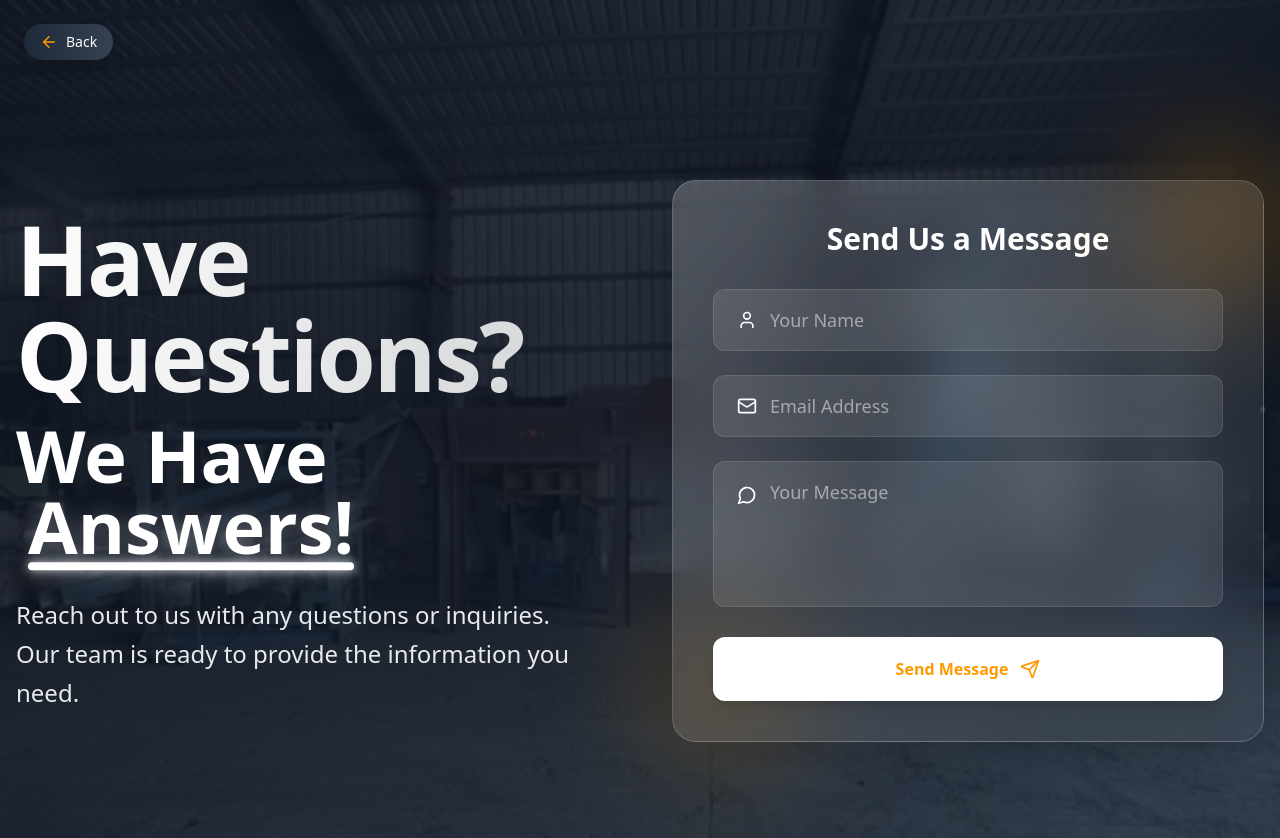
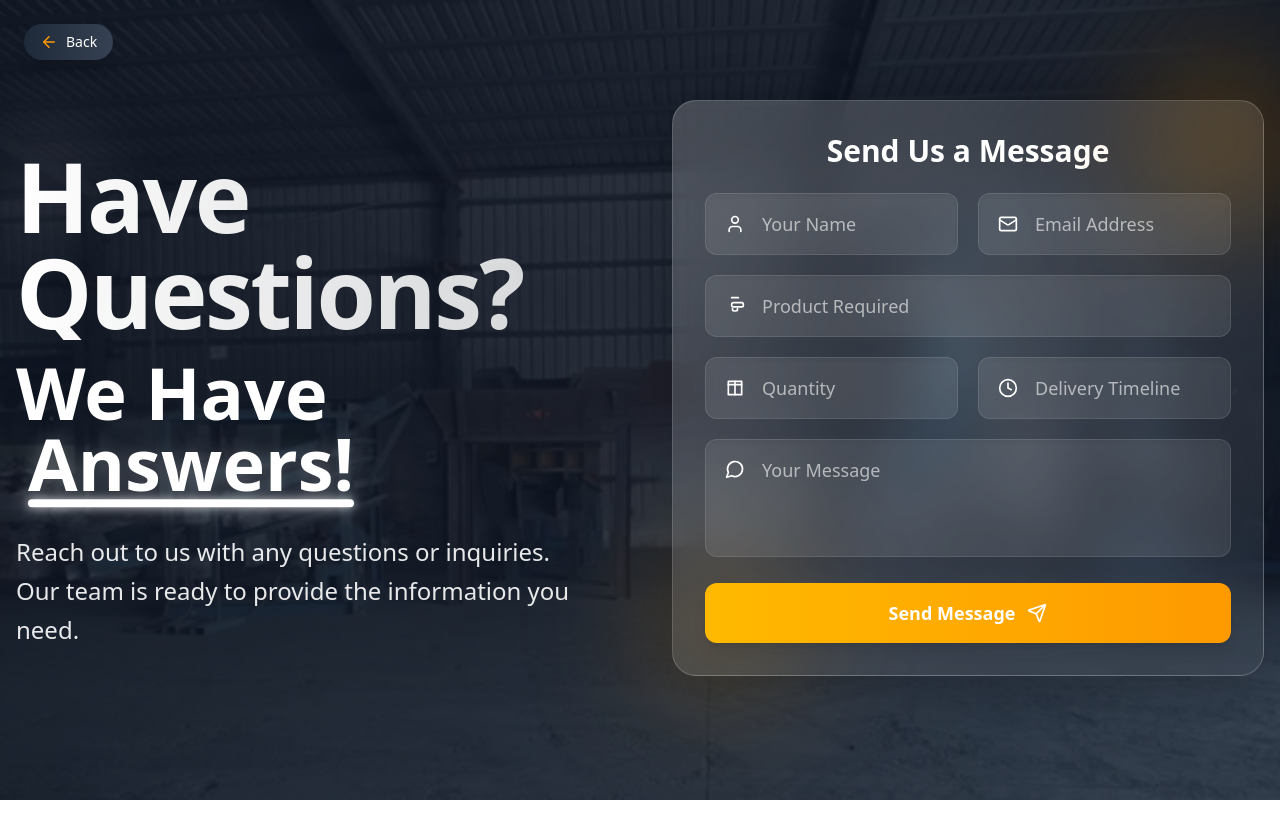
Before and after one commit to Manaslohe/BB_Minerals-Metals, a React (Vite) app: page /inquiry in a window 1280 px wide. After the commit the page ends 800 px from the top, so only its background shows below. Built offline with nearby package versions, Linux system fonts and the light colour scheme.

Commit message:
inquiry form update

```diff
--- a/src/components/Company/inquiry.jsx
+++ b/src/components/Company/inquiry.jsx
@@ -11,11 +11,14 @@ const Inquiry = () => {
   const handleSubmit = (e) => {
     e.preventDefault();
     setIsSubmitting(true);
-    const url = "https://script.google.com/macros/s/AKfycbwCFKCTqyzmvwu_67tPJCdaQd7e4zMtUm2E1UbO0JV3QmmDuKqUhjf2yYCH9Ab9pqrU/exec";
+    const url = "https://script.google.com/macros/s/AKfycbzs4UUCPpoRF_LhKvj791I3fPDP_2PF2P1LuQmjQH0zw_0Ux6HEG3Qr4dpUm34pSsrE/exec";
 
     const userData = {
       Name: e.target.name.value,
       Email: e.target.email.value,
+      Product: e.target.product.value,
+      Quantity: e.target.quantity.value,
+      DeliveryTimeline: e.target.deliveryTimeline.value,
       Message: e.target.message.value,
       Timestamp: new Date().toISOString()
     };
@@ -183,12 +186,12 @@ const Inquiry = () => {
         </div>
 
         {/* Content Container */}
-        <div className="relative z-10 container mx-auto px-4 py-16 lg:py-24">
-          <div className="flex flex-col lg:flex-row items-center justify-between gap-16">
+        <div className="relative z-10 container mx-auto px-4 pt-4">
+          <div className="flex flex-col lg:flex-row items-start justify-between gap-8 lg:gap-16">
             {/* Left Section - Text */}
             <motion.div
               variants={itemVariants}
-              className="lg:w-1/2 text-white"
+              className="lg:w-1/2 text-white pt-12"
             >
               <motion.div
                 variants={titleVariants}
@@ -230,35 +233,36 @@ const Inquiry = () => {
               </motion.p>
             </motion.div>
 
-            {/* Right Section - Form */}
+            {/* Right Section - Form - Starting from same line as back button */}
             <motion.div
               variants={itemVariants}
-              className="lg:w-1/2 w-full"
+              className="lg:w-1/2 w-full lg:mt-0 mt-8"
             >
               <motion.div
                 variants={itemVariants}
-                className="relative backdrop-blur-xl bg-gradient-to-br from-white/20 to-white/5 rounded-3xl p-8 lg:p-10 border border-white/20 shadow-[0_0_60px_-15px_rgba(0,0,0,0.3)]"
+                className="relative backdrop-blur-xl bg-gradient-to-br from-white/20 to-white/5 rounded-3xl p-6 lg:p-8 border border-white/20 shadow-[0_0_60px_-15px_rgba(0,0,0,0.3)]"
                 whileHover={{ boxShadow: "0 0 80px -15px rgba(0,0,0,0.4)" }}
                 transition={{ duration: 0.3 }}
               >
                 <div className="absolute -top-10 -right-10 w-40 h-40 bg-amber-500/30 rounded-full blur-3xl"></div>
                 <div className="absolute -bottom-8 -left-8 w-40 h-40 bg-amber-500/20 rounded-full blur-3xl"></div>
 
-                <h3 className="text-3xl font-bold text-white mb-8 text-center">
+                <h3 className="text-3xl font-bold text-white mb-6 text-center">
                   Send Us a Message
                 </h3>
 
-                <form onSubmit={handleSubmit} className="space-y-6 relative">
+                <form onSubmit={handleSubmit} className="space-y-5 relative">
+                  <div className="grid grid-cols-1 md:grid-cols-2 gap-5">
                     <motion.div
                       variants={itemVariants}
                       className="relative group"
                     >
-                    <User size={20} className="absolute left-6 top-1/2 transform -translate-y-1/2 text-white transition-colors duration-300 group-hover:text-amber-200" />
+                      <User size={20} className="absolute left-5 top-1/2 transform -translate-y-1/2 text-white transition-colors duration-300 group-hover:text-amber-200" />
                       <input
                         type="text"
                         name="name"
                         placeholder="Your Name"
-                      className="w-full px-6 py-4 pl-14 rounded-xl bg-white/10 border border-white/10 text-white placeholder-white/50 focus:outline-none focus:ring-2 focus:ring-amber-300/50 focus:border-transparent transition-all duration-300 text-lg"
+                        className="w-full px-6 py-4 pl-14 rounded-xl bg-white/10 border border-white/10 text-white placeholder-white/60 focus:outline-none focus:ring-2 focus:ring-amber-400/60 focus:border-transparent transition-all duration-300 text-lg shadow-inner shadow-black/5"
                         required
                       />
                     </motion.div>
@@ -267,12 +271,51 @@ const Inquiry = () => {
                       variants={itemVariants}
                       className="relative group"
                     >
-                    <Mail size={20} className="absolute left-6 top-1/2 transform -translate-y-1/2 text-white transition-colors duration-300 group-hover:text-amber-200" />
+                      <Mail size={20} className="absolute left-5 top-1/2 transform -translate-y-1/2 text-white transition-colors duration-300 group-hover:text-amber-200" />
                       <input
                         type="email"
                         name="email"
                         placeholder="Email Address"
-                      className="w-full px-6 py-4 pl-14 rounded-xl bg-white/10 border border-white/10 text-white placeholder-white/50 focus:outline-none focus:ring-2 focus:ring-amber-300/50 focus:border-transparent transition-all duration-300 text-lg"
+                        className="w-full px-6 py-4 pl-14 rounded-xl bg-white/10 border border-white/10 text-white placeholder-white/60 focus:outline-none focus:ring-2 focus:ring-amber-400/60 focus:border-transparent transition-all duration-300 text-lg shadow-inner shadow-black/5"
+                        required
+                      />
+                    </motion.div>
+                  </div>
+
+                  <motion.div
+                    variants={itemVariants}
+                    className="relative group"
+                  >
+                    <svg xmlns="http://www.w3.org/2000/svg" width="20" height="20" viewBox="0 0 24 24" fill="none" stroke="currentColor" strokeWidth="2" strokeLinecap="round" strokeLinejoin="round" className="absolute left-5 top-1/2 transform -translate-y-1/2 text-white transition-colors duration-300 group-hover:text-amber-200">
+                      <path d="M21 8H10a2 2 0 0 0-2 2v1a2 2 0 0 0 2 2h10a2 2 0 0 0 2-2v-1a2 2 0 0 0-2-2Z"></path>
+                      <path d="M8 2h8"></path>
+                      <path d="M9 15v1a2 2 0 0 0 2 2h2a2 2 0 0 0 2-2v-1"></path>
+                    </svg>
+                    <input
+                      type="text"
+                      name="product"
+                      placeholder="Product Required"
+                      className="w-full px-6 py-4 pl-14 rounded-xl bg-white/10 border border-white/10 text-white placeholder-white/60 focus:outline-none focus:ring-2 focus:ring-amber-400/60 focus:border-transparent transition-all duration-300 text-lg shadow-inner shadow-black/5"
+                      required
+                    />
+                  </motion.div>
+
+                  <div className="grid grid-cols-1 md:grid-cols-2 gap-5">
+                    <motion.div
+                      variants={itemVariants}
+                      className="relative group"
+                    >
+                      <svg xmlns="http://www.w3.org/2000/svg" width="20" height="20" viewBox="0 0 24 24" fill="none" stroke="currentColor" strokeWidth="2" strokeLinecap="round" strokeLinejoin="round" className="absolute left-5 top-1/2 transform -translate-y-1/2 text-white transition-colors duration-300 group-hover:text-amber-200">
+                        <rect width="16" height="16" x="4" y="4"></rect>
+                        <path d="M4 8h16"></path>
+                        <path d="M12 4v16"></path>
+                      </svg>
+                      <input
+                        type="number"
+                        name="quantity"
+                        placeholder="Quantity"
+                        min="1"
+                        className="w-full px-6 py-4 pl-14 rounded-xl bg-white/10 border border-white/10 text-white placeholder-white/60 focus:outline-none focus:ring-2 focus:ring-amber-400/60 focus:border-transparent transition-all duration-300 text-lg shadow-inner shadow-black/5"
                         required
                       />
                     </motion.div>
@@ -281,12 +324,30 @@ const Inquiry = () => {
                       variants={itemVariants}
                       className="relative group"
                     >
-                    <MessageCircle size={20} className="absolute left-6 top-6 text-white transition-colors duration-300 group-hover:text-amber-200" />
+                      <svg xmlns="http://www.w3.org/2000/svg" width="20" height="20" viewBox="0 0 24 24" fill="none" stroke="currentColor" strokeWidth="2" strokeLinecap="round" strokeLinejoin="round" className="absolute left-5 top-1/2 transform -translate-y-1/2 text-white transition-colors duration-300 group-hover:text-amber-200">
+                        <circle cx="12" cy="12" r="10"></circle>
+                        <polyline points="12 6 12 12 16 14"></polyline>
+                      </svg>
+                      <input
+                        type="text"
+                        name="deliveryTimeline"
+                        placeholder="Delivery Timeline"
+                        className="w-full px-6 py-4 pl-14 rounded-xl bg-white/10 border border-white/10 text-white placeholder-white/60 focus:outline-none focus:ring-2 focus:ring-amber-400/60 focus:border-transparent transition-all duration-300 text-lg shadow-inner shadow-black/5"
+                        required
+                      />
+                    </motion.div>
+                  </div>
+
+                  <motion.div
+                    variants={itemVariants}
+                    className="relative group"
+                  >
+                    <MessageCircle size={20} className="absolute left-5 top-5 text-white transition-colors duration-300 group-hover:text-amber-200" />
                     <textarea
                       name="message"
                       placeholder="Your Message"
-                      rows="4"
-                      className="w-full px-6 py-4 pl-14 rounded-xl bg-white/10 border border-white/10 text-white placeholder-white/50 focus:outline-none focus:ring-2 focus:ring-amber-300/50 focus:border-transparent transition-all duration-300 resize-none text-lg"
+                      rows="3"
+                      className="w-full px-6 py-4 pl-14 rounded-xl bg-white/10 border border-white/10 text-white placeholder-white/60 focus:outline-none focus:ring-2 focus:ring-amber-400/60 focus:border-transparent transition-all duration-300 resize-none text-lg shadow-inner shadow-black/5"
                       required
                     ></textarea>
                   </motion.div>
@@ -294,12 +355,12 @@ const Inquiry = () => {
                   <motion.button
                     type="submit"
                     disabled={isSubmitting}
-                    whileHover={{ scale: isSubmitting ? 1 : 1.02 }}
+                    whileHover={{ scale: isSubmitting ? 1 : 1.02, boxShadow: "0 0 20px rgba(245, 158, 11, 0.3)" }}
                     whileTap={{ scale: isSubmitting ? 1 : 0.98 }}
-                    className={`w-full font-bold py-5 px-6 rounded-xl flex items-center justify-center space-x-3 transition-all duration-300 shadow-lg ${
+                    className={`w-full font-bold py-4 px-6 rounded-xl flex items-center justify-center space-x-3 transition-all duration-300 shadow-lg ${
                       isSubmitting
                         ? 'bg-white/70 text-amber-500/70 cursor-not-allowed'
-                        : 'bg-white text-amber-500 hover:bg-white/90'
+                        : 'bg-gradient-to-r from-amber-400 to-amber-500 text-white hover:from-amber-500 hover:to-amber-600'
                     }`}
                   >
                     {isSubmitting ? (
@@ -314,7 +375,7 @@ const Inquiry = () => {
                       </>
                     ) : (
                       <>
-                        <span>Send Message</span>
+                        <span className="text-lg">Send Message</span>
                         <Send size={20} />
                       </>
                     )}
```
Also changed, not shown: google-apps-script.js (added, +27 -0 lines). Lines whose indentation alone changed are shown as unchanged.
